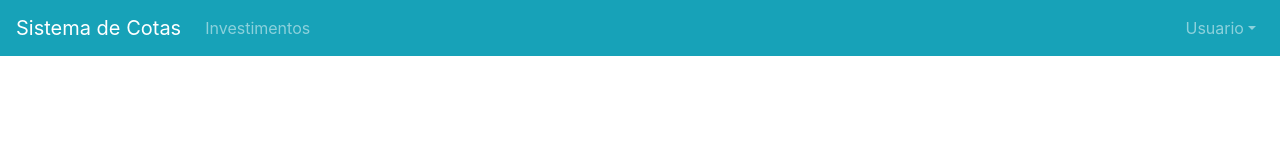
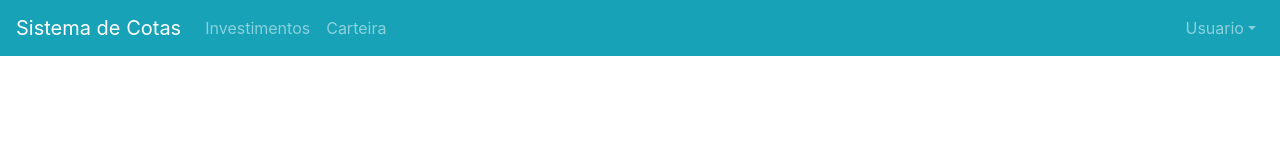
Before and after one commit to Java-DevZone/cotas-frontend, a Vue app: page / in a window 1280 px wide. Shown: the top 160 px of the page. Built offline with nearby package versions, Linux system fonts and the light colour scheme.

Commit message:
Add navbar link to investments

```diff
--- a/src/App.vue
+++ b/src/App.vue
@@ -1,12 +1,12 @@
 <template>
-
   <div id="app">
     <b-navbar toggleable="lg" type="dark" variant="info">
       <b-navbar-brand href="#">Sistema de Cotas</b-navbar-brand>
       <b-navbar-toggle target="nav-collapse"></b-navbar-toggle>
       <b-collapse id="nav-collapse" is-nav>
         <b-navbar-nav>
-          <b-nav-item href="#">Investimentos</b-nav-item>
+          <b-nav-item href="/investments">Investimentos</b-nav-item>
+          <b-nav-item href="/wallet">Carteira</b-nav-item>
         </b-navbar-nav>
 
         <!-- Right aligned nav items -->
@@ -24,20 +24,20 @@
 </template>
 
 <script>
-import { routes } from './routes'
+import { routes } from './routes';
 
 export default {
   name: 'app',
   data() {
     return {
       routes
-    }
+    };
   }
-}
+};
 </script>
 
 <style>
-  #content {
-    padding: 7px;
-  }
+#content {
+  padding: 7px;
+}
 </style>
```
